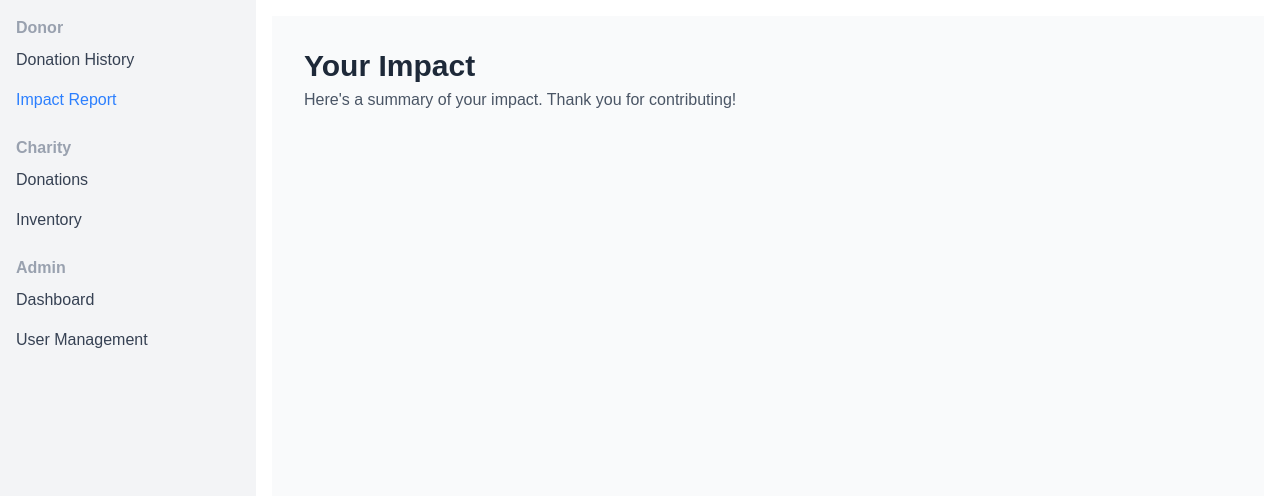
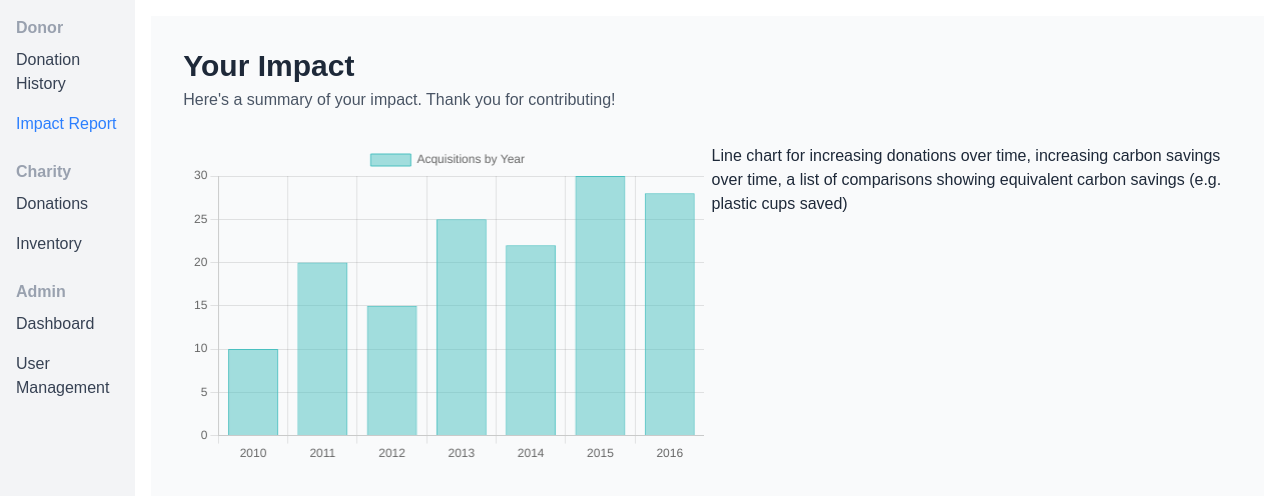
Before and after one commit to Galladite27/SHU-ASE-2025, a Next.js app in the folder src/: page /dashboard/donor/impact in a window 1280 px wide. Shown: the top 496 px of the page. Built offline with nearby package versions, Linux system fonts and the light colour scheme.

Commit message:
Set up chart.js properly, make bar chart component for testing

```diff
--- /dev/null
+++ b/src/app/dashboard/(components)/BarChart.js
@@ -0,0 +1,45 @@
+"use client";
+
+import { useEffect, useRef } from "react";
+import { Chart } from "chart.js/auto";
+
+export default function BarChart({ data }) {
+  const canvasRef = useRef(null);
+
+  useEffect(() => {
+    if (!canvasRef.current) return; // prevent null access
+
+    const ctx = canvasRef.current.getContext("2d");
+
+    const chart = new Chart(ctx, {
+      type: "bar",
+      data: {
+        labels: data.map((row) => row.year),
+        datasets: [
+          {
+            label: "Acquisitions by Year",
+            data: data.map((row) => row.count),
+            backgroundColor: "rgba(75, 192, 192, 0.5)",
+            borderColor: "rgba(75, 192, 192, 1)",
+            borderWidth: 1,
+          },
+        ],
+      },
+      options: {
+        responsive: true,
+        maintainAspectRatio: false,
+        scales: {
+          y: { beginAtZero: true },
+        },
+      },
+    });
+
+    return () => chart.destroy();
+  }, [data]);
+
+  return (
+    <div className="w-full h-80">
+      <canvas ref={canvasRef} />
+    </div>
+  );
+}
--- a/src/app/dashboard/donor/impact/page.js
+++ b/src/app/dashboard/donor/impact/page.js
@@ -1,5 +1,7 @@
+"use client"
 import React from 'react';
 import DashboardCard from '../../(components)/DashboardCard';
+import BarChart from "../../(components)/BarChart";
 
 // --- DUMMY DATA FOR DONOR ---
 const donorSummary = {
@@ -16,15 +18,30 @@ const donationHistory = [
   { id: 'DON-005', charityName: 'Birmingham Bullring Branch', items: 'Board games', status: 'Processing', date: '2025-10-16', impact: 'Pending' },
 ];
 
+const data = [
+  { year: 2010, count: 10 },
+  { year: 2011, count: 20 },
+  { year: 2012, count: 15 },
+  { year: 2013, count: 25 },
+  { year: 2014, count: 22 },
+  { year: 2015, count: 30 },
+  { year: 2016, count: 28 },
+];
+
 // --- DONOR DASHBOARD COMPONENT ---
 export default function DonorDashboardPage() {
+
   return (
-    <main className="p-6 sm:p-8 bg-gray-50 min-h-screen">
+    <main className="p-6 sm:p-8 bg-gray-50 text-gray-800 min-h-screen">
       <div className="max-w-7xl mx-auto">
         <div className="mb-8">
-          <h1 className="text-3xl font-bold text-gray-800">Your Impact</h1>
+          <h1 className="text-3xl font-bold">Your Impact</h1>
           <p className="text-gray-600 mt-1">Here's a summary of your impact. Thank you for contributing!</p>
         </div>
+      </div>
+      <div className="grid grid-cols-1 lg:grid-cols-2 gap-2 m-2">
+        <BarChart data={data} />
+        <p>Line chart for increasing donations over time, increasing carbon savings over time, a list of comparisons showing equivalent carbon savings (e.g. plastic cups saved)</p>
       </div>
     </main>
   );
--- a/src/package.json
+++ b/src/package.json
@@ -11,7 +11,7 @@
   "dependencies": {
     "@clerk/nextjs": "^6.33.5",
     "better-sqlite3": "^12.4.1",
-    "chartjs": "^0.3.24",
+    "chart.js": "^4.5.1",
     "next": "15.5.4",
     "react": "19.1.0",
     "react-dom": "19.1.0"
```
Also changed, not shown: 1 other file (tests, documents, lock files or other folders).
